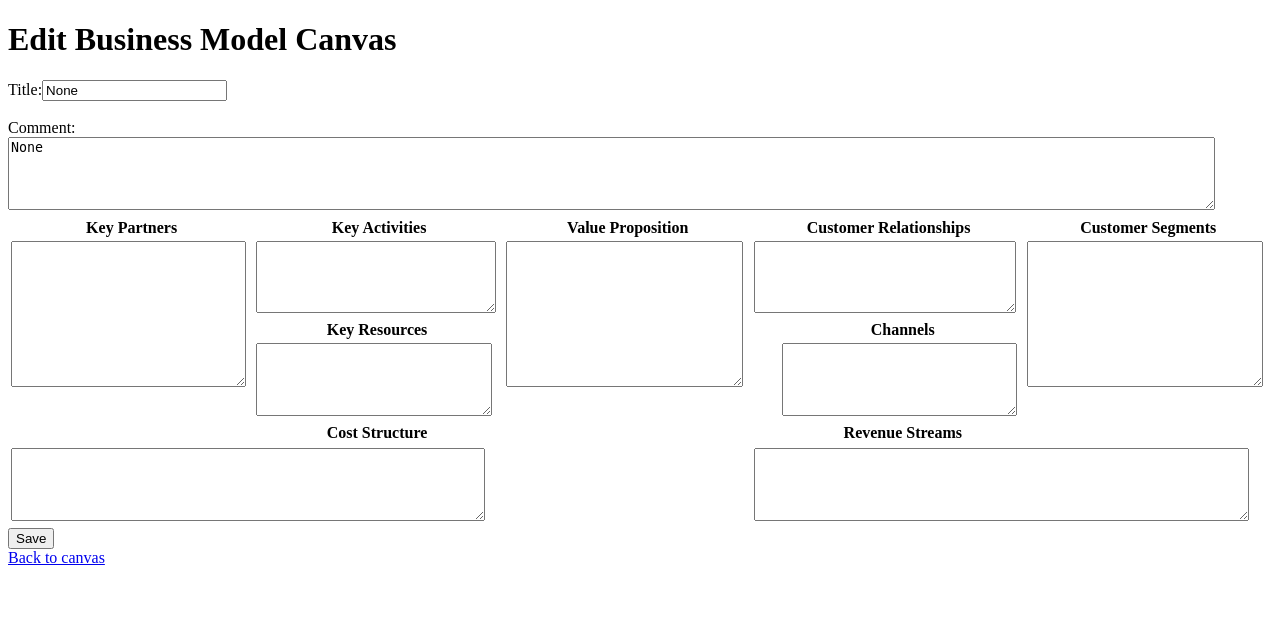
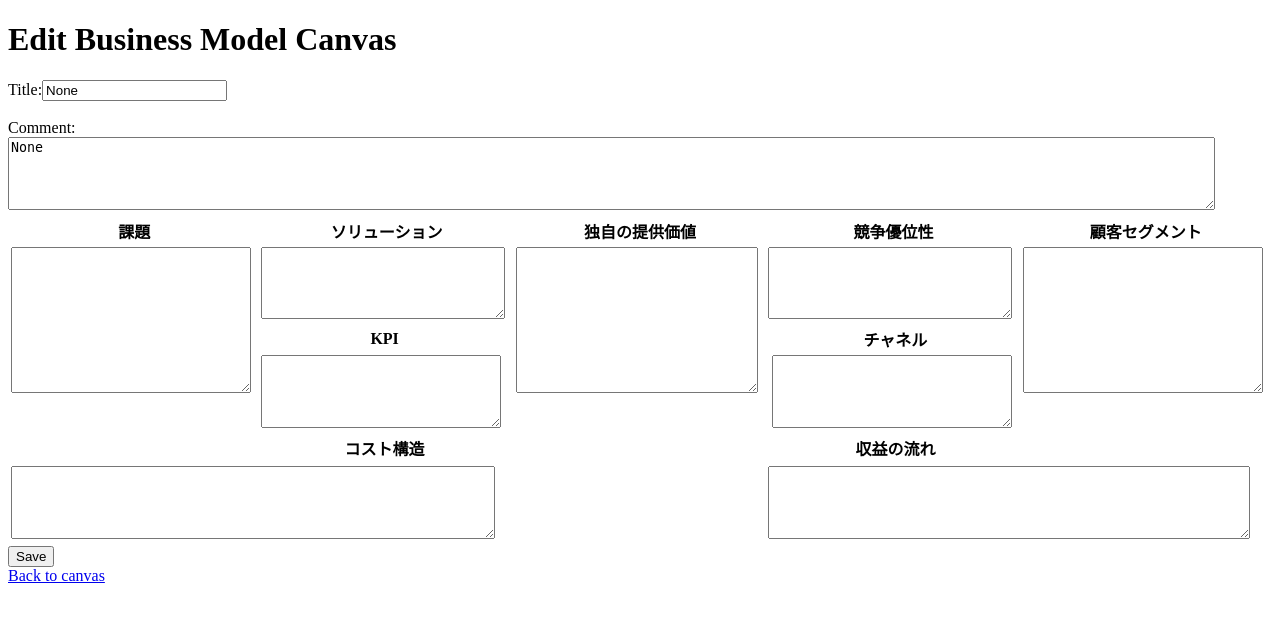
Before and after one commit to hisataka0206/BusinessModelCambus, a Flask app: page /edit/1 in a window 1280 px wide. Shown: the top 622 px of the page. Run offline with Flask 3, Linux system fonts and the light colour scheme; data comes from the database, SQL or seed files in the repository; data that the repository does not hold is empty.

Commit message:
for lean campus

```diff
--- a/templates/edit.html
+++ b/templates/edit.html
@@ -19,11 +19,11 @@
                     <textarea name="comment" id="comment">{{ comment }}</textarea>
                 </tr>
                 <tr>
-                    <th colspan="2">Key Partners</th>
-                    <th colspan="2">Key Activities</th>
-                    <th colspan="2">Value Proposition</th>
-                    <th colspan="2">Customer Relationships</th>
-                    <th colspan="2">Customer Segments</th>
+                    <th colspan="2">課題</th>
+                    <th colspan="2">ソリューション</th>
+                    <th colspan="2">独自の提供価値</th>
+                    <th colspan="2">競争優位性</th>
+                    <th colspan="2">顧客セグメント</th>
                 </tr>
                 <tr>
                     <td colspan="2", rowspan="4"><textarea name="key_partners", class="large-textarea">{{ canvas_data['key_partners'] }}</textarea></td>
@@ -33,10 +33,10 @@
                     <td colspan="2", rowspan="4"><textarea name="customer_segment", class="large-textarea">{{ canvas_data['customer_segment'] }}</textarea></td>
                 </tr>
                 <tr>
-                    <th>Key Resources</th>
+                    <th>KPI</th>
                     <th></th>
                     <th></th>
-                    <th>Channels</th>
+                    <th>チャネル</th>
                 </tr>
                 <tr>
                     <td><textarea name="key_resources">{{ canvas_data['key_resources'] }}</textarea></td>
@@ -44,10 +44,10 @@
                     <th></th>
                     <td><textarea name="channel">{{ canvas_data['channel'] }}</textarea></td>
                 </tr>
-                    <th colspan="1">Cost Structure</th>
+                    <th colspan="1">コスト構造</th>
                     <th></th>
                     <th></th>
-                    <th colspan="1">Revenue Streams</th>
+                    <th colspan="1">収益の流れ</th>
                 <tr></tr>
                 <tr>
                     <td colspan="5"><textarea name="cost_structure">{{ canvas_data['cost_structure'] }}</textarea></td>
```
Also changed, not shown: templates/cambus.html (+9 -9 lines).
